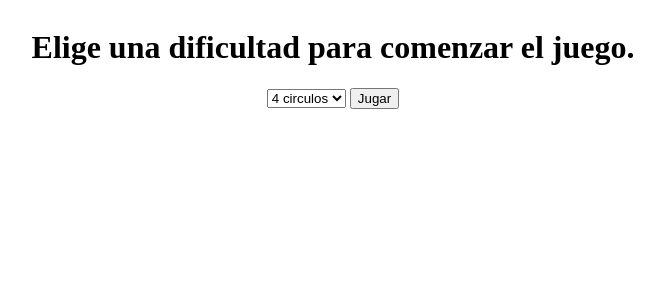
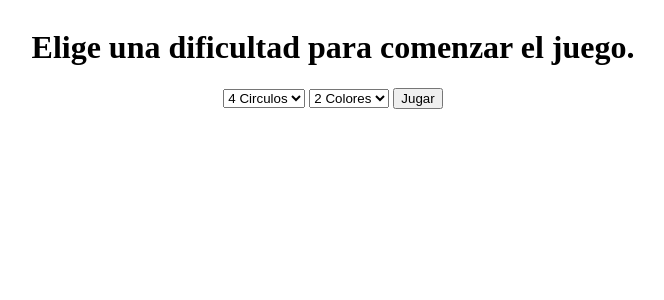
Before and after one commit to S4nchzz/daw.e_servidor, a PHP site: page /difficulty.php in a window 1280 px wide. Shown: the top 300 px of the page, without its empty margins (307-971 px from the left). Run offline with PHP 8.4, Linux system fonts and the light colour scheme.

Commit message:
Añadida nueva dificultad, ahora se eligen colores

```diff
--- a/php/UT5/act_3_simon_says/difficulty.php
+++ b/php/UT5/act_3_simon_says/difficulty.php
@@ -8,12 +8,21 @@
                 <div style='display: flex; justify-content: center; flex-direction: column; align-items: center'>
                     <h1>Elige una dificultad para comenzar el juego.</h1>
                     <form action="simon_says.php" method="post">
-                        <select name="diff">
-                            <option value="4">4 circulos</option>
-                            <option value="5">5 circulos</option>
-                            <option value="6">6 circulos</option>
-                            <option value="7">7 circulos</option>
-                            <option value="8">8 circulos</option>
+                        <select name="diffCir">
+                            <option value="4">4 Circulos</option>
+                            <option value="5">5 Circulos</option>
+                            <option value="6">6 Circulos</option>
+                            <option value="7">7 Circulos</option>
+                            <option value="8">8 Circulos</option>
+                        </select>
+                        <select name="diffCol">
+                            <option value="2">2 Colores</option>
+                            <option value="3">3 Colores</option>
+                            <option value="4">4 Colores</option>
+                            <option value="5">5 Colores</option>
+                            <option value="6">6 Colores</option>
+                            <option value="7">7 Colores</option>
+                            <option value="8">8 Colores</option>
                         </select>
                         <input type='submit' value='Jugar'/>
                     </form>
```
Also changed, not shown: php/UT5/act_3_simon_says/game.php (+9 -10 lines), php/UT5/act_3_simon_says/simon_says.php (+9 -2 lines).
